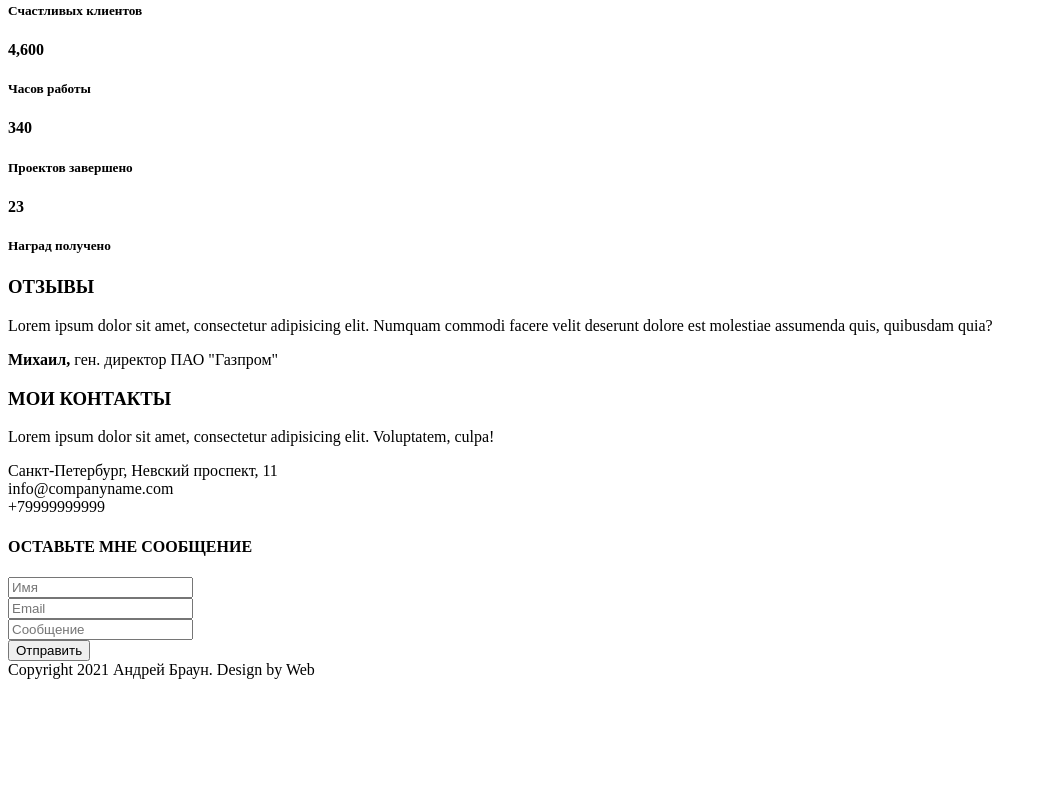
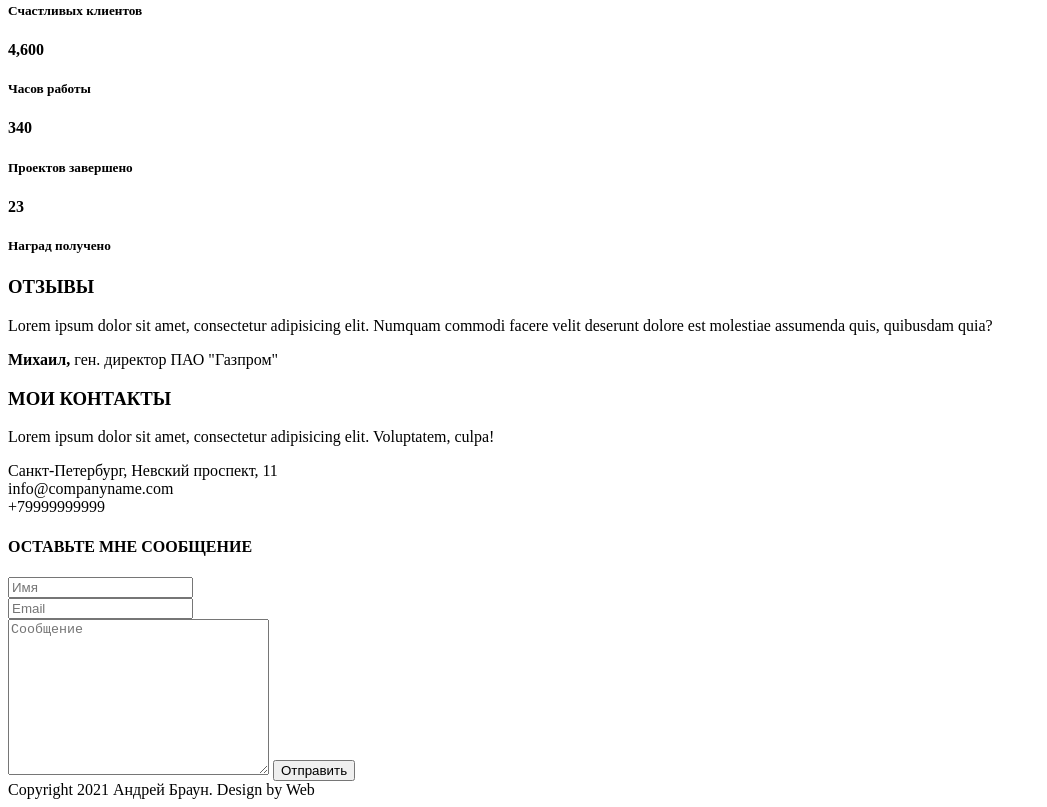
Before and after one commit to OzornoyOleg/ozornoyoleg.github.io, a plain HTML site: page src/index.html in a window 1280 px wide. Shown: the part 1607-2414 px from the top of the page, without its empty margins (0-1047 px from the left). Before the commit the page ends 2294 px from the top, so only its background shows below. Drawn offline with Linux system fonts and the light colour scheme.

Commit message:
Поменял ввода сообщения внизу на текстовое поле

```diff
--- a/src/index.html
+++ b/src/index.html
@@ -105,7 +105,7 @@
         <h4>ОСТАВЬТЕ МНЕ СООБЩЕНИЕ</h4>
         <input type="text" name="imya" placeholder="Имя"><br>
         <input type="text" name="email" placeholder="Email"><br>
-        <input type="text" name="soobsch" placeholder="Сообщение"><br>
+        <textarea name="soobsch" id="" cols="30" rows="10" placeholder="Сообщение"></textarea>
         <input type="submit" value="Отправить">
     </div>
 
```
